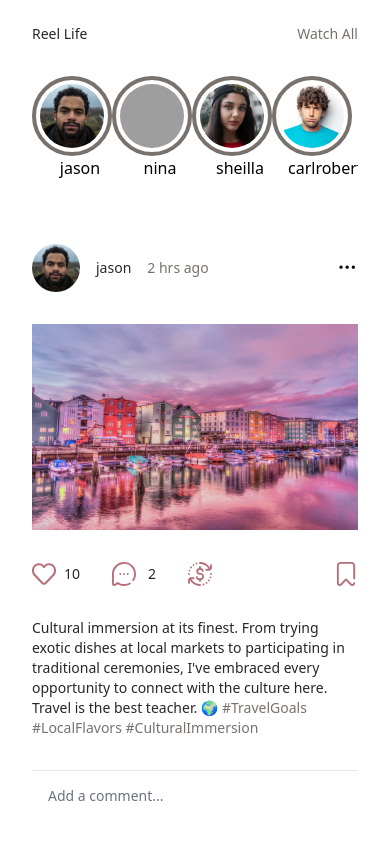
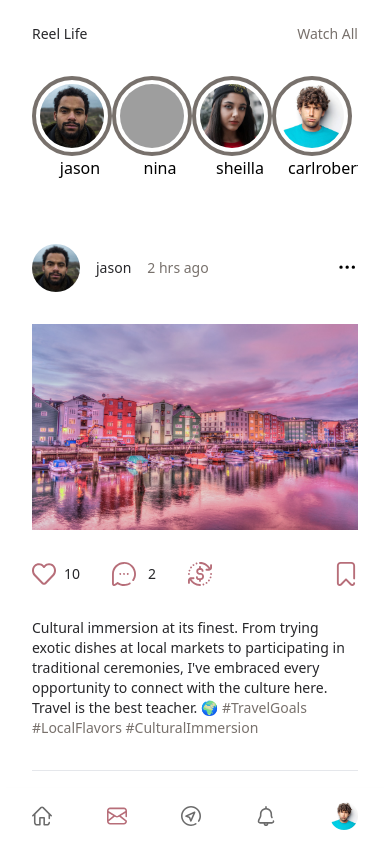
Before and after one commit to integral-digi/travvelbaby, a Next.js app: page / in a window 390 px wide. Shown: the top 841 px of the page. Built offline with nearby package versions, Linux system fonts and the light colour scheme; grey boxes are pictures that could not be loaded; a web font is replaced by a local one.

Commit message:
Mobile Nav done

```diff
--- a/app/homecomps/MainNav.tsx
+++ b/app/homecomps/MainNav.tsx
@@ -11,7 +11,7 @@ interface NavItemProps {
     href: string;
 }
 
-const navItems: NavItemProps[] = [
+export const navItems: NavItemProps[] = [
     { id: 1, name: "messages", icon: "/assets/message.svg", href: "#" },
     { id: 2,  name: "explore", icon: "/assets/explore.svg", href: "#" },
     { id: 3,  name: "notification", icon: "/assets/notification.svg", href: "#" },
--- /dev/null
+++ b/app/homecomps/MobileNav.tsx
@@ -0,0 +1,22 @@
+"use client"
+import { useState } from "react";
+import { navItems } from "./MainNav";
+import Link from "next/link";
+
+const MobileNav = () => {
+    const [activeTab, setActiveTab] = useState<string>('feed');
+    return (
+        <nav className="bg-white shadow-md h-14 w-full fixed bottom-0 z-30 hidden lg:block">
+            <div className="flex justify-between items-center relative h-14 w-full px-8">
+                <img src="/assets/feed.svg" alt="feed" className="w-5 h-5" />
+                {navItems.map((item) => (
+                    <Link href={item.href} key={item.id}>
+                        {item.id !== 4 ? <img src={item.icon} key={item.id} alt={item.name} className="w-5 h-5" /> : <img src={item.avatar} key={item.id} alt={item.name} className="w-7 h-7 rounded-full" />}
+                    </Link>
+                ))}
+            </div>
+        </nav>
+    )
+}
+
+export default MobileNav;
--- a/app/homecomps/Sidenav.tsx
+++ b/app/homecomps/Sidenav.tsx
@@ -9,13 +9,13 @@ interface NavProps {
 }
 
 const navItems: NavProps[] = [
-    {name: "/assets/feed.svg", label: "Feed", href: "#",  isActive: false},
+    {name: "/assets/feed.svg", label: "Feed", href: "/",  isActive: false},
     {name: "/assets/explore.svg", label: "Explore", href: "#", isActive: false},
     {name: "/assets/traveler.svg", label: "Travelers", href: "#", isActive: false},
     {name: "/assets/notification.svg", label: "Notification", href: "#", isActive: false},
     {name: "/assets/save.svg", label: "Saved", href: "#", isActive: false},
     {name: "/assets/shop.svg", label: "Shop", href: "#", isActive: false},
-    {name: "/assets/earnings.svg", label: "Earnings", href: "#", isActive: false},
+    {name: "/assets/earnings.svg", label: "Earnings", href: "earnings", isActive: false},
     {name: "/assets/settings.svg", label: "Settings", href: "#", isActive: false},
     {name: "/assets/help.svg", label: "Help", href: "#", isActive: false},
     {name: "/assets/logout.svg", label: "Logout", href: "#", isActive: false}
--- a/app/page.tsx
+++ b/app/page.tsx
@@ -3,6 +3,7 @@ import ReelLife from "./homecomps/ReelLife";
 import Sidenav from "./homecomps/Sidenav";
 import SuggestedActs from "./homecomps/Suggestions";
 import MainNav from "./homecomps/MainNav";
+import MobileNav from "./homecomps/MobileNav";
 
 const Home = () => {
   return (
@@ -21,6 +22,7 @@ const Home = () => {
         <div className="pr-8 w-[25%] lg:hidden">
           <SuggestedActs />
         </div>
+        <MobileNav />
       </div>
     </body>
   )
```
